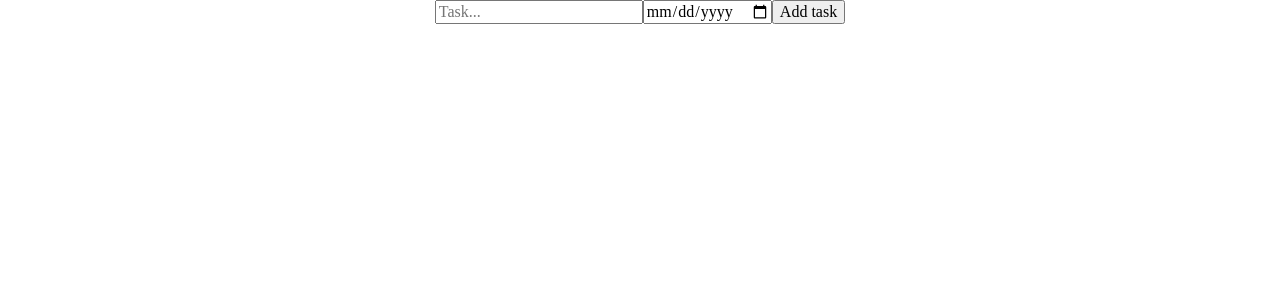
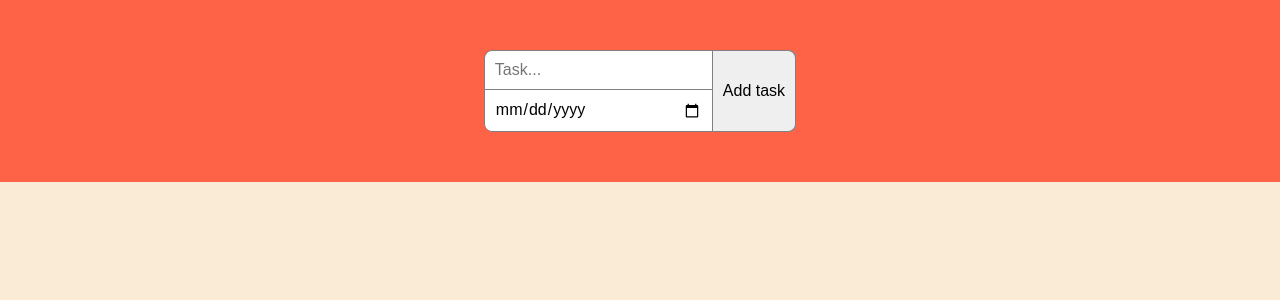
Before and after one commit to miliberlin/todo-list-typescript, a React (Create React App) app: page / in a window 1280 px wide. Shown: the top 300 px of the page. Built offline with nearby package versions, Linux system fonts and the light colour scheme.

Commit message:
added basic styling for input elements

```diff
--- a/src/App.css
+++ b/src/App.css
@@ -1,38 +1,42 @@
 .App {
-  text-align: center;
+  font-family: Arial, Helvetica, sans-serif;
+  background-color: antiquewhite;
+  height: 100vh;
 }
-
-.App-logo {
-  height: 40vmin;
-  pointer-events: none;
+.header {
+  background-color: tomato;
+  padding: 50px;
 }
-
-@media (prefers-reduced-motion: no-preference) {
-  .App-logo {
-    animation: App-logo-spin infinite 20s linear;
-  }
+.header .inputContainer {
+  display: flex;
+  flex-flow: row;
+  justify-content: center;
 }
-
-.App-header {
-  background-color: #282c34;
-  min-height: 100vh;
+.header .inputs {
   display: flex;
-  flex-direction: column;
-  align-items: center;
-  justify-content: center;
-  font-size: calc(10px + 2vmin);
-  color: white;
+  flex-flow: column;
 }
-
-.App-link {
-  color: #61dafb;
+.header input {
+  padding: 10px;
+  border: 1px solid grey;
 }
-
-@keyframes App-logo-spin {
-  from {
-    transform: rotate(0deg);
-  }
-  to {
-    transform: rotate(360deg);
-  }
+.header input:first-of-type {
+  border-top-left-radius: 8px;
+  border-bottom: none;
 }
+.header input:last-of-type {
+  border-bottom-left-radius: 8px;
+}
+.header button {
+  border: none;
+  border: 1px solid grey;
+  border-bottom-right-radius: 8px;
+  border-top-right-radius: 8px;
+  border-left: none;
+  padding: 10px;
+  cursor: pointer;
+  transition: background-color 300ms;
+}
+.header button:hover {
+  background-color: rgb(86, 170, 86);
+}
--- a/src/App.tsx
+++ b/src/App.tsx
@@ -7,8 +7,10 @@ const App: FC = () => {
     <div className="App">
       <div className="header">
         <div className="inputContainer">
-          <input type="text" placeholder="Task..." required />
-          <input type="date" />
+          <div className="inputs">
+            <input type="text" placeholder="Task..." required />
+            <input type="date" />
+          </div>
           <button>Add task</button>
         </div>
       </div>
```
